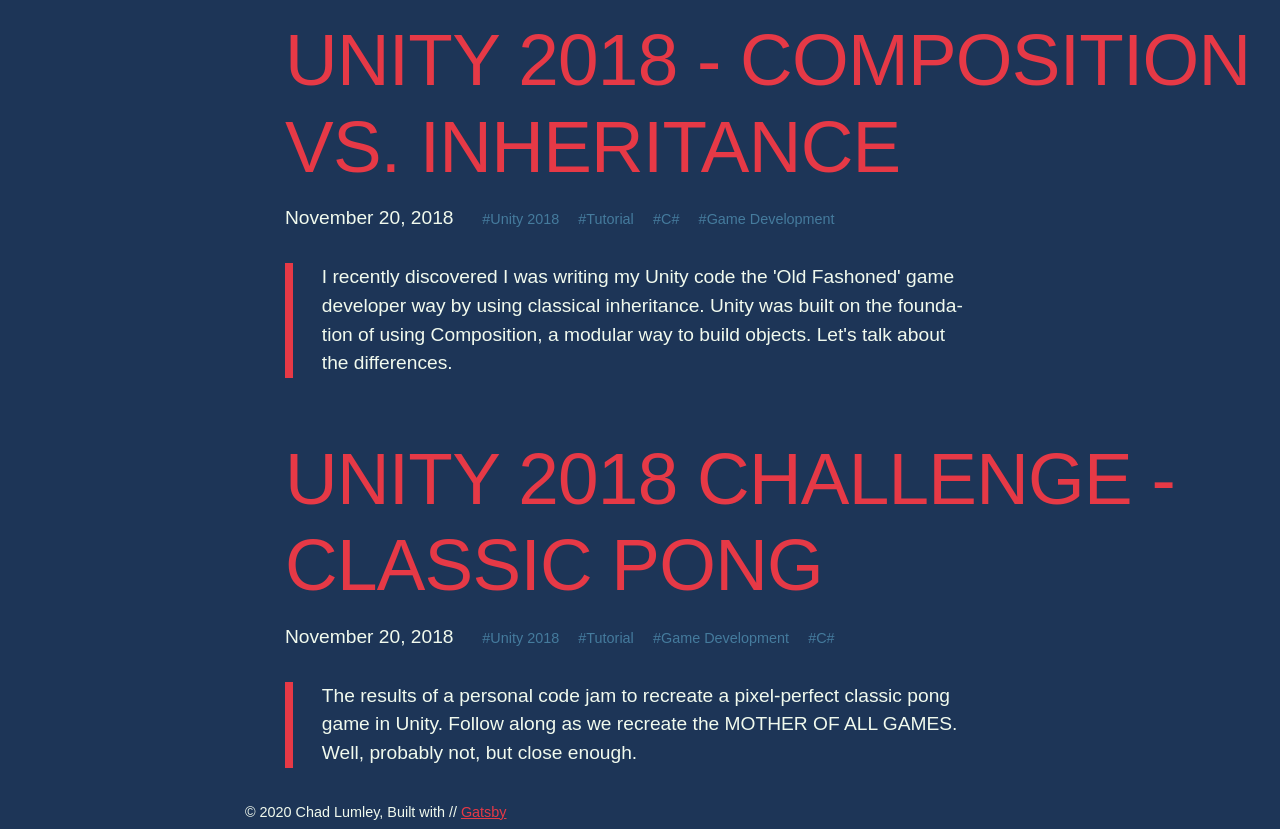
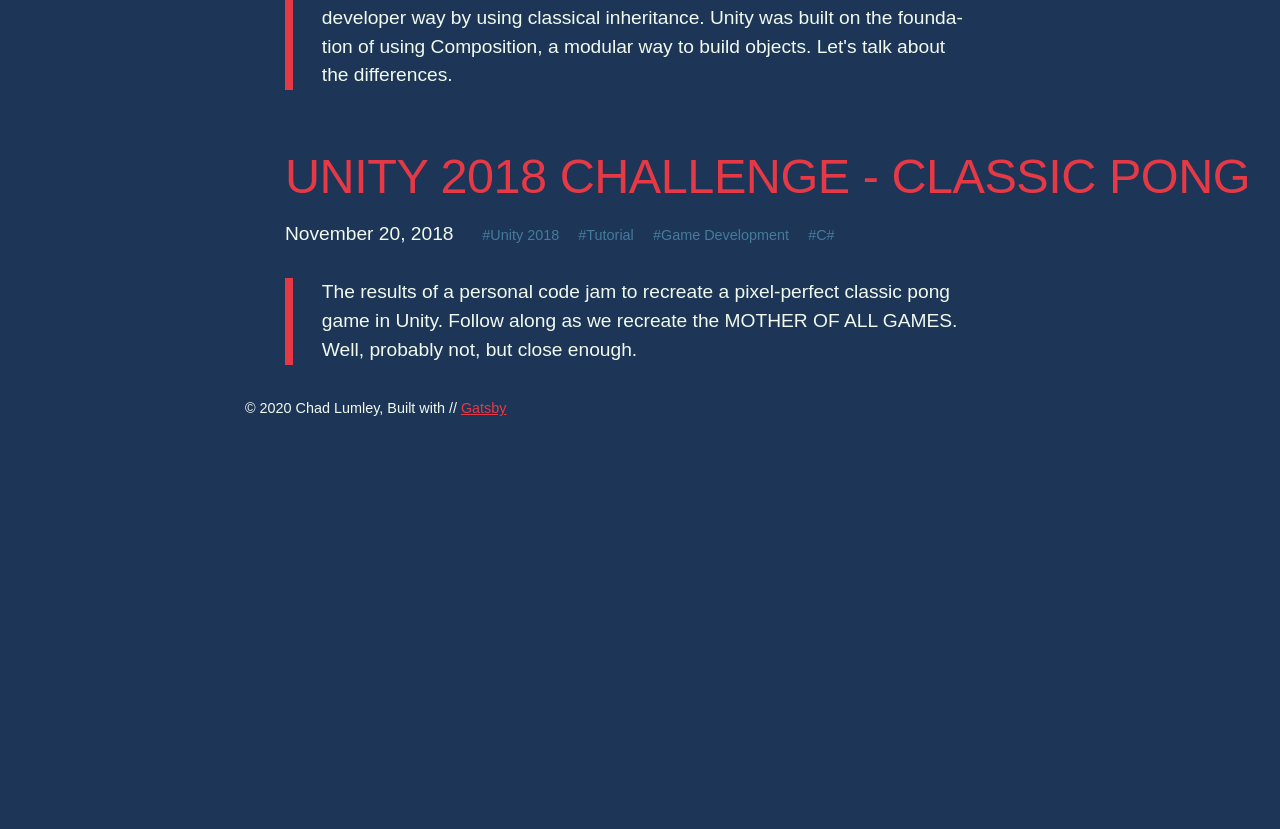
Before and after one commit to Lumlicious/personal-blog-2020-v3, a Gatsby site: page /tags/c/ in a window 1280 px wide. Shown: the part 747-1576 px from the top of the page. After the commit the page ends 1228 px from the top, so only its background shows below. Built offline with nearby package versions, Linux system fonts and the light colour scheme; Gatsby itself is replaced by a stand-in of ours.

Commit message:
CHAD - MAking blog list titles smaller on desktop, fixing broken build

```diff
--- a/src/components/post/post.scss
+++ b/src/components/post/post.scss
@@ -2,8 +2,12 @@
 @import '../../styles/util/mixins';
 
 .post {
-  h1 {
-    // margin-bottom: 0;
+  h2 {
+    // Needs to switch to h1 for mobile, but this was the best way I could find to do it
+    font-size: ms(2);
+    @include line-height(2);
+    @include margin-top(2);
+    @include margin-bottom(0.5);
 
     a {
       color: $primary-color;
--- a/src/components/post/post.tsx
+++ b/src/components/post/post.tsx
@@ -16,9 +16,9 @@ const post = ({ date, slug, title, description, tags }: Props) => {
   return (
     <article>
       <div className="post">
-        <h1 className="post__title">
+        <h2 className="post__title">
           <Link to={slug}>{title}</Link>
-        </h1>
+        </h2>
         <div className="post__meta">
           <div className="post__date">{date}</div>
           <Tags tagList={tags} />
--- a/src/templates/tags/tags.tsx
+++ b/src/templates/tags/tags.tsx
@@ -14,7 +14,7 @@ interface Props {
 
 // Components
 import { Link, graphql } from 'gatsby';
-const Tags = ({ pageContext, data }: Props) => {
+const Tags = ({ pageContext, data, location }: Props) => {
   const { tag } = pageContext;
   const siteTitle = data.site.siteMetadata.title;
   const { edges, totalCount } = data.allMarkdownRemark;
@@ -25,7 +25,7 @@ const Tags = ({ pageContext, data }: Props) => {
     <Layout location={location} title={siteTitle}>
       <SEO title={siteTitle} description={tag} />
       <div>
-  <h1>{`#${tag}`}</h1>
+        <h1>{`#${tag}`}</h1>
         {/* <h3>{tagHeader}</h3> */}
         <ul>
           {edges.map(({ node }) => {
```
